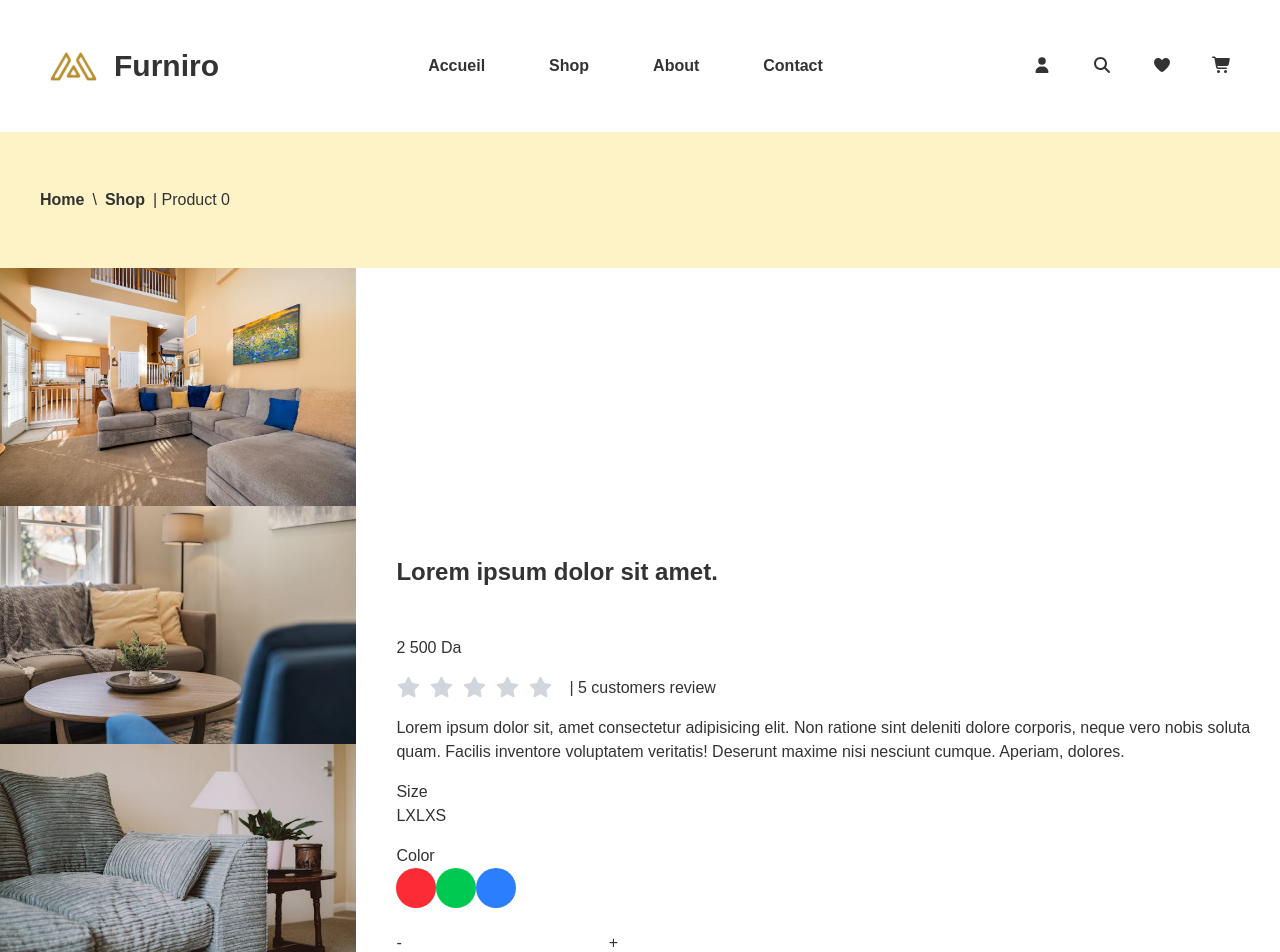
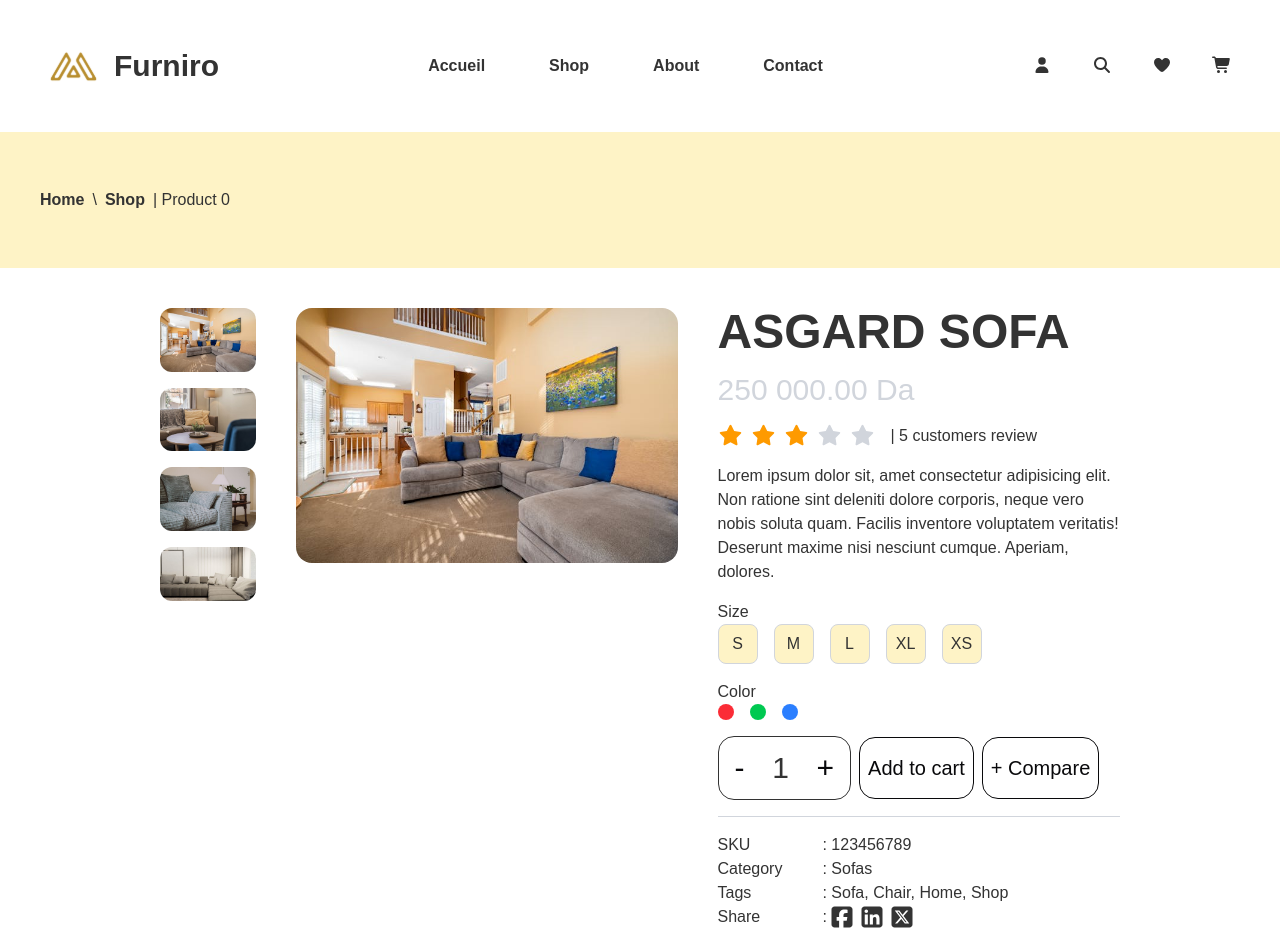
Before and after one commit to pharouqy/Furniro, a React (Vite) app: page /product/0 in a window 1280 px wide. Shown: the top 952 px of the page. Built offline with nearby package versions, Linux system fonts and the light colour scheme.

Commit message:
Product update

```diff
--- /dev/null
+++ b/src/components/BannerProduct.jsx
@@ -0,0 +1,19 @@
+import { Link, useParams } from "react-router-dom";
+
+function BannerProduct() {
+  const { id } = useParams();
+  return (
+    <div className="bg-amber-100 py-7 px-5 flex flex-row gap-1 justify-start items-center w-full">
+      <Link to="/" className="font-bold">
+        Home
+      </Link>{" "}
+      \{" "}
+      <Link to="/shop" className="font-bold">
+        Shop
+      </Link>{" "}
+      | Product {id}
+    </div>
+  );
+}
+
+export default BannerProduct;
--- /dev/null
+++ b/src/components/SliderProduct.jsx
@@ -0,0 +1,54 @@
+import { useState } from "react";
+
+import couchSlider1 from "/public/couch-slider1.jpg";
+import couchSlider2 from "/public/couch-slider2.jpg";
+import couchSlider3 from "/public/couch-slider3.jpg";
+import couchSlider4 from "/public/couch-slider4.jpg";
+
+function SliderProduct() {
+  const [selectedImage, setSelectedImage] = useState(couchSlider1);
+
+  const handleSlider = (e) => {
+    const slider = e.target.src;
+    setSelectedImage(slider);
+  };
+  return (
+    <div className="flex flex-row gap-5 justify-start items-start">
+      <div className="flex flex-col gap-2 justify-start items-start">
+        <img
+          src={couchSlider1}
+          alt="Couch Slider 1"
+          onClick={handleSlider}
+          className="w-50 h-full object-cover cursor-pointer rounded-xl"
+        />
+        <img
+          src={couchSlider2}
+          alt="Couch Slider 2"
+          onClick={handleSlider}
+          className="w-50 h-full object-cover cursor-pointer rounded-xl"
+        />
+        <img
+          src={couchSlider3}
+          alt="Couch Slider 3"
+          onClick={handleSlider}
+          className="w-50 h-full object-cover cursor-pointer rounded-xl"
+        />
+        <img
+          src={couchSlider4}
+          alt="Couch Slider 4"
+          onClick={handleSlider}
+          className="w-50 h-full object-cover cursor-pointer rounded-xl"
+        />
+      </div>
+      <div>
+        <img
+          src={selectedImage}
+          alt=""
+          className="flex flex-row justify-center items-start w-200 h-full object-cover rounded-2xl"
+        />
+      </div>
+    </div>
+  );
+}
+
+export default SliderProduct;
--- /dev/null
+++ b/src/components/Stars.jsx
@@ -0,0 +1,27 @@
+import { useState } from "react";
+
+import { FontAwesomeIcon } from "@fortawesome/react-fontawesome";
+import { faStar } from "@fortawesome/free-solid-svg-icons";
+
+function Stars() {
+  const [rating, setRating] = useState(3);
+  const [hover, setHover] = useState(0);
+  return (
+    <div className="flex flex-row gap-1">
+      {[1, 2, 3, 4, 5].map((star) => (
+        <FontAwesomeIcon
+          key={star}
+          icon={faStar}
+          onClick={() => setRating(star)}
+          onMouseEnter={() => setHover(star)}
+          onMouseLeave={() => setHover(0)}
+          className={`cursor-pointer text-xl transition-colors duration-200 ${
+            star <= (hover || rating) ? "text-amber-500" : "text-gray-300"
+          }`}
+        />
+      ))}
+    </div>
+  );
+}
+
+export default Stars;
--- a/src/pages/SingleProduct.jsx
+++ b/src/pages/SingleProduct.jsx
@@ -1,94 +1,32 @@
-import { Link, useParams } from "react-router-dom";
 import { useState } from "react";
 
 import { FontAwesomeIcon } from "@fortawesome/react-fontawesome";
-import { faStar } from "@fortawesome/free-solid-svg-icons";
 import {
   faSquareFacebook,
   faSquareLinkedin,
   faSquareXTwitter,
 } from "@fortawesome/free-brands-svg-icons";
 
-import couchSlider1 from "/public/couch-slider1.jpg";
-import couchSlider2 from "/public/couch-slider2.jpg";
-import couchSlider3 from "/public/couch-slider3.jpg";
-import couchSlider4 from "/public/couch-slider4.jpg";
+import BannerProduct from "../components/BannerProduct";
+import SliderProduct from "../components/SliderProduct";
+import Stars from "../components/Stars";
 
 function SingleProduct() {
-  const { id } = useParams();
-  const [selectedImage, setSelectedImage] = useState(couchSlider1);
-
-  const [rating, setRating] = useState(0);
-  const [hover, setHover] = useState(0);
-
-  const handleSlider = (e) => {
-    const slider = e.target.src;
-    setSelectedImage(slider);
-  };
+  const [selectedSize, setSelectedSize] = useState("");
+  const [selectedColor, setSelectedColor] = useState("");
+  const [quantity, setQuantity] = useState(1);
 
   return (
-    <div className="single_product">
-      <div className="bg-amber-100 py-7 px-5 flex flex-row gap-1 justify-start items-center">
-        <Link to="/" className="font-bold">
-          Home
-        </Link>{" "}
-        \{" "}
-        <Link to="/shop" className="font-bold">
-          Shop
-        </Link>{" "}
-        | Product {id}
-      </div>
-      <div className="flex flex-row gap-5 justify-center items-center">
-        <div>
-          <div>
-            <img
-              src={couchSlider1}
-              alt="Couch Slider 1"
-              onClick={handleSlider}
-            />
-            <img
-              src={couchSlider2}
-              alt="Couch Slider 2"
-              onClick={handleSlider}
-            />
-            <img
-              src={couchSlider3}
-              alt="Couch Slider 3"
-              onClick={handleSlider}
-            />
-            <img
-              src={couchSlider4}
-              alt="Couch Slider 4"
-              onClick={handleSlider}
-            />
-          </div>
-          <div>
-            <img src={selectedImage} alt="" />
-          </div>
-        </div>
+    <div className="single_product flex flex-col gap-5 justify-start items-center">
+      <BannerProduct />
+      <div className="flex flex-row gap-5 justify-center items-start w-120">
+        <SliderProduct />
         <div className="flex flex-col gap-2 justify-start items-start">
-          <h2 className="font-bold text-2xl mb-4">
-            Lorem ipsum dolor sit amet.
-          </h2>
-          <span>2 500 Da</span>
+          <h2 className="font-bold text-5xl">ASGARD SOFA</h2>
+          <span className="text-3xl text-gray-300 ">250 000.00 Da</span>
           <div className="flex flex-row gap-2 justify-start items-center">
             <div>
-              <div className="flex flex-row gap-1">
-                {[1, 2, 3, 4, 5].map((star) => (
-                  <FontAwesomeIcon
-                    key={star}
-                    icon={faStar}
-                    onClick={() => setRating(star)}
-                    onMouseEnter={() => setHover(star)}
-                    onMouseLeave={() => setHover(0)}
-                    className={`cursor-pointer text-xl transition-colors duration-200 ${
-                      star <= (hover || rating)
-                        ? "text-amber-500"
-                        : "text-gray-300"
-                    }`}
-                  />
-                ))}
-              </div>
+              <Stars />
             </div>
             <div>
               <p>| 5 customers review</p>
@@ -102,50 +40,152 @@ function SingleProduct() {
           </p>
           <div>
             <h3>Size</h3>
-            <div>
-              <button>L</button>
-              <button>XL</button>
-              <button>XS</button>
+            <div className="flex flex-row gap-2">
+              <button
+                onClick={() => setSelectedSize("S")}
+                className={`w-5 h-5 flex items-center justify-center border border-gray-300 rounded-lg ${
+                  selectedSize === "S"
+                    ? "bg-amber-500 text-amber-50"
+                    : "bg-amber-100 hover:bg-amber-500 hover:text-amber-50"
+                }`}
+              >
+                S
+              </button>
+              <button
+                onClick={() => setSelectedSize("M")}
+                className={`w-5 h-5 flex items-center justify-center border border-gray-300 rounded-lg ${
+                  selectedSize === "M"
+                    ? "bg-amber-500 text-amber-50"
+                    : "bg-amber-100 hover:bg-amber-500 hover:text-amber-50"
+                }`}
+              >
+                M
+              </button>
+              <button
+                onClick={() => setSelectedSize("L")}
+                className={`w-5 h-5 flex items-center justify-center border border-gray-300 rounded-lg ${
+                  selectedSize === "L"
+                    ? "bg-amber-500 text-amber-50"
+                    : "bg-amber-100 hover:bg-amber-500 hover:text-amber-50"
+                }`}
+              >
+                L
+              </button>
+              <button
+                onClick={() => setSelectedSize("XL")}
+                className={`w-5 h-5 flex items-center justify-center border border-gray-300 rounded-lg ${
+                  selectedSize === "XL"
+                    ? "bg-amber-500 text-amber-50"
+                    : "bg-amber-100 hover:bg-amber-500 hover:text-amber-50"
+                }`}
+              >
+                XL
+              </button>
+              <button
+                onClick={() => setSelectedSize("XS")}
+                className={`w-5 h-5 flex items-center justify-center border border-gray-300 rounded-lg ${
+                  selectedSize === "XS"
+                    ? "bg-amber-500 text-amber-50"
+                    : "bg-amber-100 hover:bg-amber-500 hover:text-amber-50"
+                }`}
+              >
+                XS
+              </button>
             </div>
           </div>
           <div>
             <h3>Color</h3>
-            <div>
-              <button className="w-5 h-5 rounded-full bg-red-500"></button>
-              <button className="w-5 h-5 rounded-full bg-green-500"></button>
-              <button className="w-5 h-5 rounded-full bg-blue-500"></button>
+            <div className="flex flex-row gap-2">
+              <button
+                onClick={() => setSelectedColor("red")}
+                className={`w-2 h-2 rounded-full ${
+                  selectedColor === "red" ? "bg-red-800" : "bg-red-500"
+                }`}
+              ></button>
+              <button
+                onClick={() => setSelectedColor("green")}
+                className={`w-2 h-2 rounded-full ${
+                  selectedColor === "green" ? "bg-green-800" : "bg-green-500"
+                }`}
+              ></button>
+              <button
+                onClick={() => setSelectedColor("blue")}
+                className={`w-2 h-2 rounded-full ${
+                  selectedColor === "blue" ? "bg-blue-800" : "bg-blue-500"
+                }`}
+              ></button>
             </div>
           </div>
-          <div>
-            <div>
-              <button>-</button>
-              <input type="text" />
-              <button>+</button>
+          <div className="flex flex-row gap-1 justify-start items-center">
+            <div className="flex flex-row justify-center items-center border h-8 rounded-2xl">
+              <button
+                className="text-zinc-950 text-3xl mx-2 cursor-pointer"
+                onClick={() => setQuantity(Math.max(1, quantity - 1))}
+              >
+                -
+              </button>
+              <input
+                type="text"
+                className="w-5 text-center text-3xl"
+                value={quantity}
+                onChange={(e) => setQuantity(e.target.value)}
+              />
+              <button
+                className="text-zinc-950 text-3xl mx-2 cursor-pointer"
+                onClick={() => setQuantity(quantity + 1)}
+              >
+                +
+              </button>
             </div>
-            <button>Add to cart</button>
-            <button>+ Compare</button>
+            <button className="border text-zinc-950 text-xl rounded-2xl px-1 py-2 cursor-pointer">
+              Add to cart
+            </button>
+            <button className="border text-zinc-950 text-xl rounded-2xl px-1 py-2 cursor-pointer">
+              + Compare
+            </button>
           </div>
-          <hr />
-          <div>
+          <hr className="w-full border-gray-300" />
+          <div className="flex flex-row gap-5 justify-start items-start">
             <ul>
               <li>
-                <p>SKU : 123456789</p>
+                <p>SKU</p>
               </li>
               <li>
-                <p>Category : Sofas</p>
+                <p>Category</p>
               </li>
               <li>
-                <p>Tags : Sofa, Chair, Home, Shop</p>
+                <p>Tags</p>
               </li>
               <li>
-                <p>
-                  Share :{" "}
-                  <div>
-                    <FontAwesomeIcon icon={faSquareFacebook} />
-                    <FontAwesomeIcon icon={faSquareLinkedin} />
-                    <FontAwesomeIcon icon={faSquareXTwitter} />
-                  </div>
-                </p>
+                <p>Share</p>
+              </li>
+            </ul>
+            <ul>
+              <li>
+                <p>: 123456789</p>
+              </li>
+              <li>
+                <p>: Sofas</p>
+              </li>
+              <li>
+                <p>: Sofa, Chair, Home, Shop</p>
+              </li>
+              <li className="flex">
+                :
+                <div>
+                  <FontAwesomeIcon
+                    icon={faSquareFacebook}
+                    className="text-2xl rounded-2xl cursor-pointer"
+                  />
+                  <FontAwesomeIcon
+                    icon={faSquareLinkedin}
+                    className="text-2xl rounded-2xl cursor-pointer"
+                  />
+                  <FontAwesomeIcon
+                    icon={faSquareXTwitter}
+                    className="text-2xl rounded-2xl cursor-pointer"
+                  />
+                </div>
               </li>
             </ul>
           </div>
```
